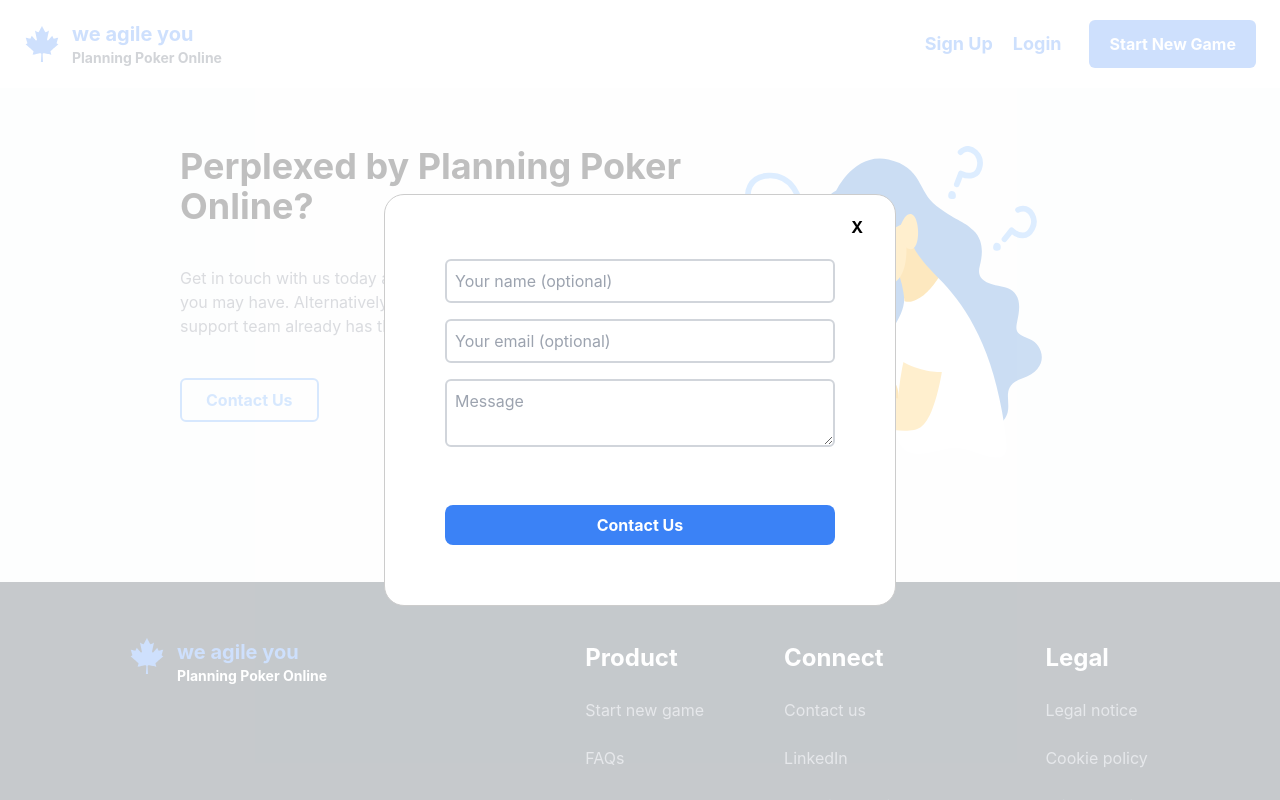
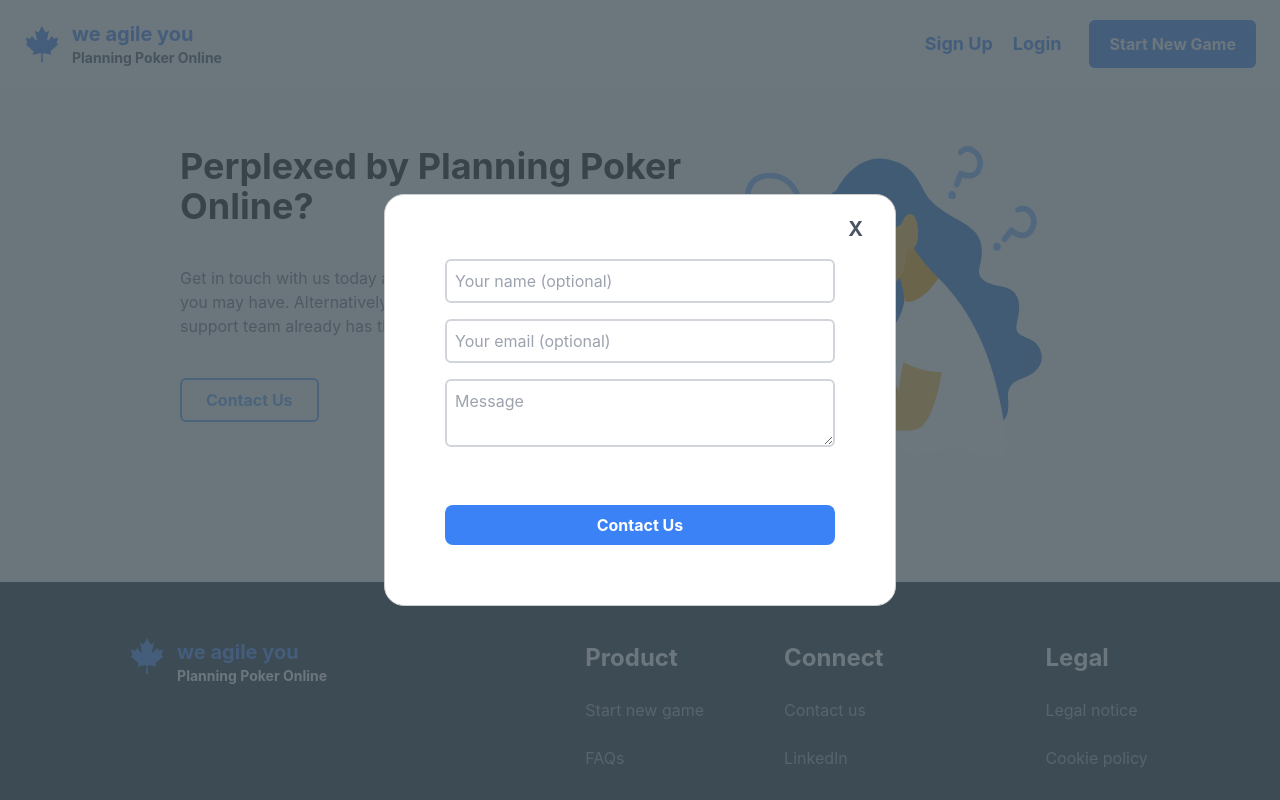
Before and after one commit to junaid-work1/planning-poker-clone, a React (Create React App) app: page / in a window 1280 px wide. Both pictures are taken after a click on the button "Contact Us". Shown: the part 5686-6486 px from the top of the page. Built offline with nearby package versions, Linux system fonts and the light colour scheme.

Commit message:
minor styling change

```diff
--- a/src/components/contactModal/ContactModal.jsx
+++ b/src/components/contactModal/ContactModal.jsx
@@ -11,6 +11,9 @@ const customStyles = {
     top: '50%',
     transform: 'translate(-50%, -50%)',
     width: '40%'
+  },
+  overlay: {
+    background: 'rgba(71,84,93,0.8)'
   }
 }
 
@@ -19,7 +22,7 @@ const ContactModal = ({ handleModal, modalIsOpen }) => {
     <Modal isOpen={modalIsOpen} onRequestClose={handleModal} style={customStyles}>
       <div className='w-full mx-auto p-10 relative'>
         <div
-          className='absolute right-0 -top-2 hover:bg-gray-200 px-3 py-2 rounded-2xl font-bold cursor-pointer'
+          className='absolute right-0 -top-2 text-gray-600 text-xl hover:bg-gray-200 px-3 py-2 rounded-2xl font-bold cursor-pointer'
           onClick={handleModal}
         >
           X
```
